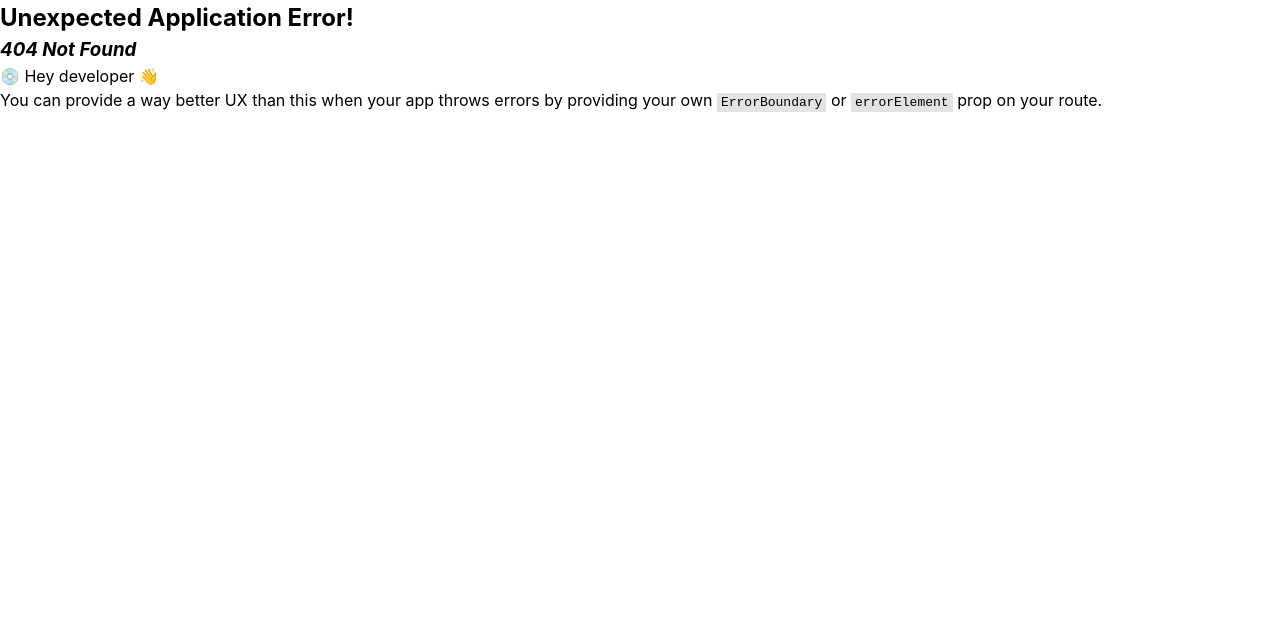
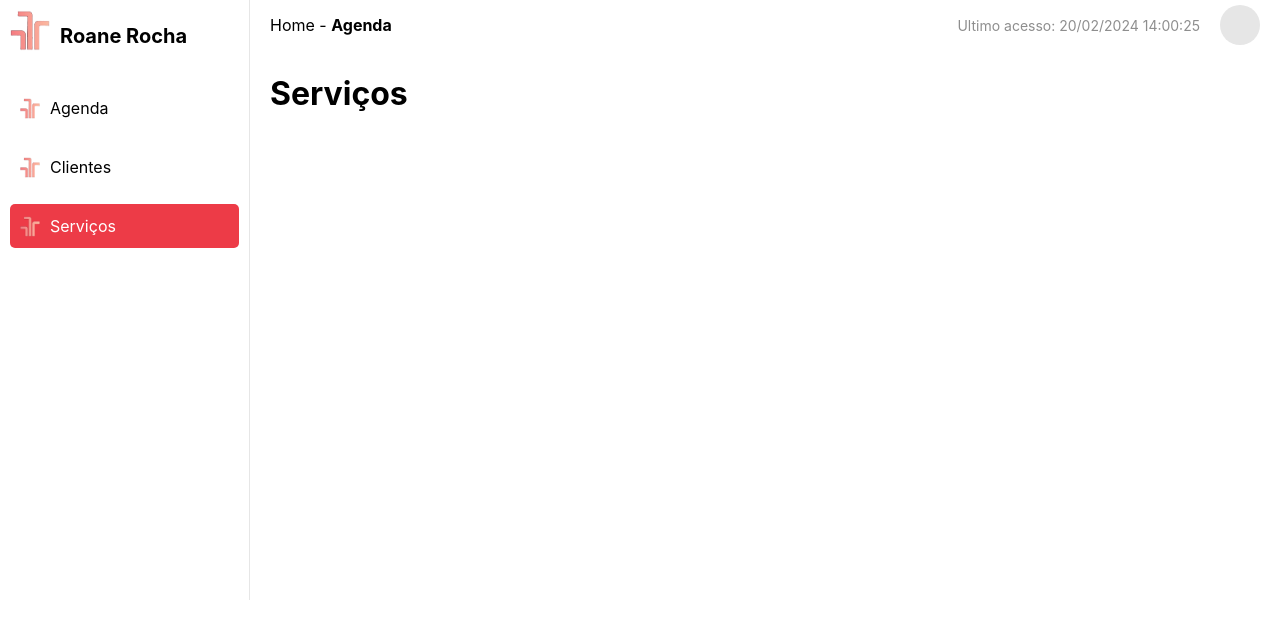
Before and after one commit to m-paice/meu-petrecho-site-v2, a React (Vite) app: page /services in a window 1280 px wide. Before the commit this address had no page. Shown: the top 638 px of the page. Built offline with nearby package versions, Linux system fonts and the light colour scheme.

Commit message:
feat: add layout

```diff
--- a/src/App.tsx
+++ b/src/App.tsx
@@ -1,18 +1,7 @@
-import { createBrowserRouter, RouterProvider } from "react-router-dom";
-import { Login } from "./pages/Login";
-import { Schedules } from "./pages/Schedules";
+import { Routes } from "./routes";
 
-const router = createBrowserRouter([
-  {
-    path: "/",
-    element: <Login />,
-  },
-  {
-    path: "/schedules",
-    element: <Schedules />,
-  },
-]);
 function App() {
-  return <RouterProvider router={router} />;
+  return <Routes />;
 }
+
 export default App;
--- /dev/null
+++ b/src/components/Header/index.tsx
@@ -0,0 +1,45 @@
+export function Header() {
+  return (
+    <header
+      style={{
+        gridArea: "header",
+        height: "50px",
+        display: "flex",
+        justifyContent: "space-between",
+        alignItems: "center",
+        padding: "0 20px",
+      }}
+    >
+      <div>
+        Home - <strong>Agenda</strong>
+      </div>
+
+      <div
+        style={{
+          display: "flex",
+          justifyContent: "space-between",
+          alignItems: "center",
+          gap: 20,
+        }}
+      >
+        <p
+          style={{
+            fontSize: 14,
+            color: "#8e8e8e",
+          }}
+        >
+          Ultimo acesso: 20/02/2024 14:00:25
+        </p>
+        <div
+          style={{
+            width: 40,
+            height: 40,
+            borderRadius: "50%",
+            backgroundColor: "#e6e6e6",
+            cursor: "pointer",
+          }}
+        ></div>
+      </div>
+    </header>
+  );
+}
--- /dev/null
+++ b/src/components/Sidebar/index.tsx
@@ -0,0 +1,84 @@
+import { useNavigate } from "react-router-dom";
+
+const routes = [
+  {
+    path: "/schedules",
+    label: "Agenda",
+    icon: "/logo-meu-petrecho.png",
+  },
+  {
+    path: "/clients",
+    label: "Clientes",
+    icon: "/logo-meu-petrecho.png",
+  },
+  {
+    path: "/services",
+    label: "Serviços",
+    icon: "/logo-meu-petrecho.png",
+  },
+];
+
+export function Sidebar() {
+  const navigate = useNavigate();
+
+  return (
+    <div
+      style={{
+        gridArea: "sidebar",
+        backgroundColor: "#fff",
+        borderRight: "1px solid #e6e6e6",
+      }}
+    >
+      <div>
+        <div
+          style={{
+            display: "flex",
+            alignItems: "flex-end",
+            gap: 10,
+            padding: "10px",
+          }}
+        >
+          <img width="40" src="/logo-meu-petrecho.png" alt="" />
+          <h4
+            style={{
+              textAlign: "center",
+              fontWeight: "bold",
+              fontSize: 20,
+            }}
+          >
+            Roane Rocha
+          </h4>
+        </div>
+
+        <ul
+          style={{
+            padding: 10,
+          }}
+        >
+          {routes.map((route) => (
+            <li
+              key={route.path}
+              onClick={() => navigate(route.path)}
+              style={{
+                padding: "10px",
+                cursor: "pointer",
+                display: "flex",
+                gap: 10,
+                alignItems: "center",
+                backgroundColor: "white",
+                margin: "15px 0",
+                borderRadius: 5,
+                backgroundColor:
+                  location.pathname === route.path ? "#ED3B47" : "white",
+                color: location.pathname === route.path ? "white" : "black",
+              }}
+            >
+              <img width="20" src="/logo-meu-petrecho.png" alt="" />
+              <p>{route.label}</p>
+            </li>
+          ))}
+        </ul>
+      </div>
+    </div>
+  );
+}
--- /dev/null
+++ b/src/pages/Clients.tsx
@@ -0,0 +1,7 @@
+export function Clients() {
+  return (
+    <div>
+      <h1>Clientes</h1>
+    </div>
+  );
+}
--- a/src/pages/Schedules.tsx
+++ b/src/pages/Schedules.tsx
@@ -44,8 +44,7 @@ export function Schedules() {
 const styles: Styles = {
   container: {
     display: "grid",
-    gridTemplateColumns: "400px auto",
-    margin: "40px",
+    gridTemplateColumns: "350px auto",
   },
   leftSection: {
     backgroundColor: "#e6e6e6",
--- /dev/null
+++ b/src/pages/Services.tsx
@@ -0,0 +1,7 @@
+export function Services() {
+  return (
+    <div>
+      <h1>Serviços</h1>
+    </div>
+  );
+}
--- /dev/null
+++ b/src/routes/DashboardLayout.tsx
@@ -0,0 +1,32 @@
+import { Outlet } from "react-router-dom";
+import { Sidebar } from "../components/Sidebar";
+import { Header } from "../components/Header";
+
+export function DashboardLayout() {
+  return (
+    <div style={styles.container}>
+      <Header />
+      <Sidebar />
+      <main style={styles.main}>
+        <Outlet />
+      </main>
+    </div>
+  );
+}
+
+const styles = {
+  container: {
+    display: "grid",
+    gridTemplateAreas: `
+            "sidebar header"
+            "sidebar main"
+        `,
+    gridTemplateColumns: "250px auto",
+    gridtemplateRows: "250px auto",
+  },
+  main: {
+    gridArea: "main",
+    height: "calc(100vh - 250px)",
+    padding: 20,
+  },
+};
--- /dev/null
+++ b/src/routes/index.tsx
@@ -0,0 +1,34 @@
+import { createBrowserRouter, RouterProvider } from "react-router-dom";
+import { Login } from "../pages/Login";
+import { Schedules } from "../pages/Schedules";
+import { DashboardLayout } from "./DashboardLayout";
+import { Clients } from "../pages/Clients";
+import { Services } from "../pages/Services";
+
+const router = createBrowserRouter([
+  {
+    path: "/",
+    element: <Login />,
+  },
+  {
+    element: <DashboardLayout />,
+    children: [
+      {
+        path: "/schedules",
+        element: <Schedules />,
+      },
+      {
+        path: "/clients",
+        element: <Clients />,
+      },
+      {
+        path: "/services",
+        element: <Services />,
+      },
+    ],
+  },
+]);
+
+export function Routes() {
+  return <RouterProvider router={router} />;
+}
```
